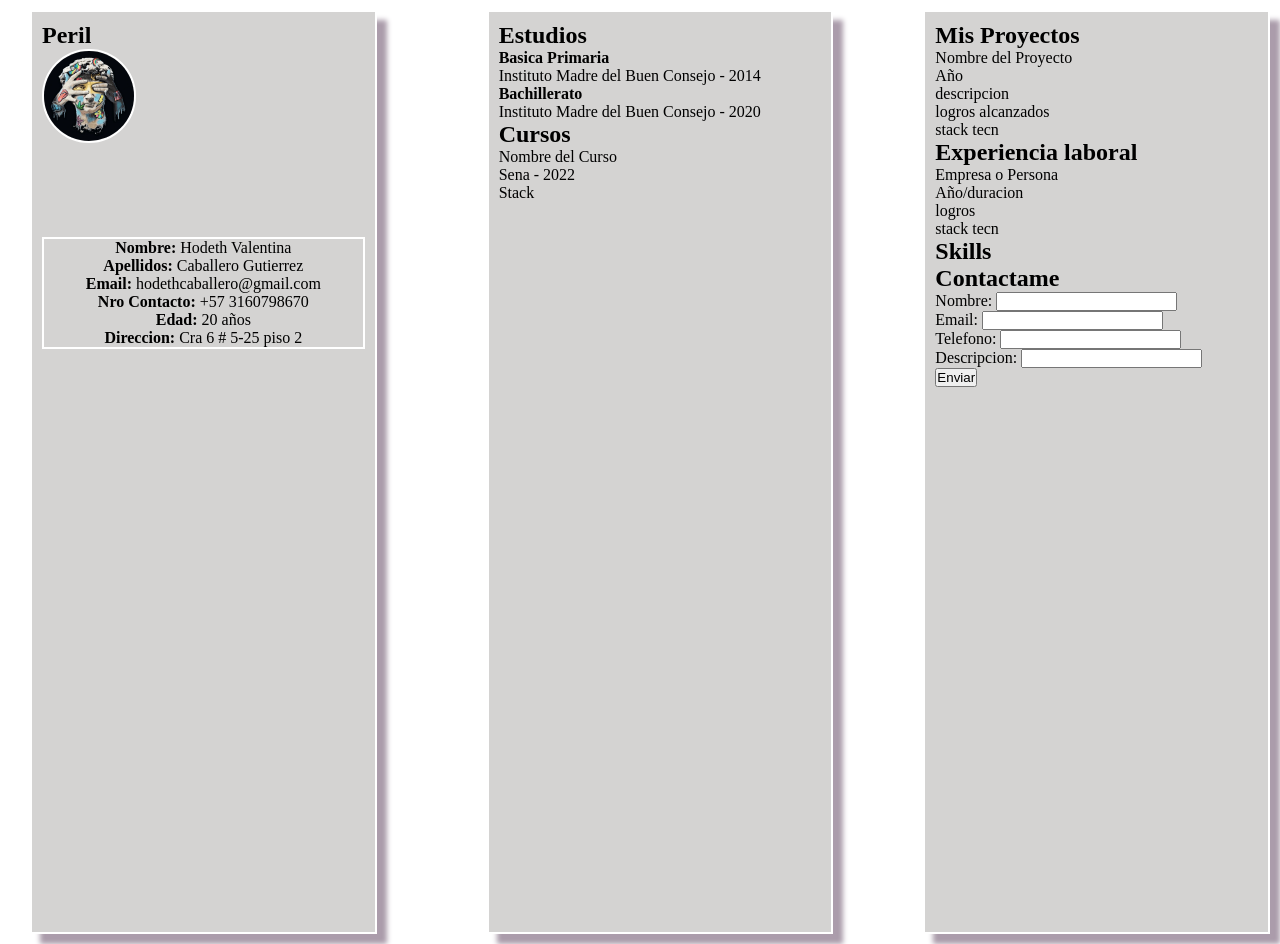
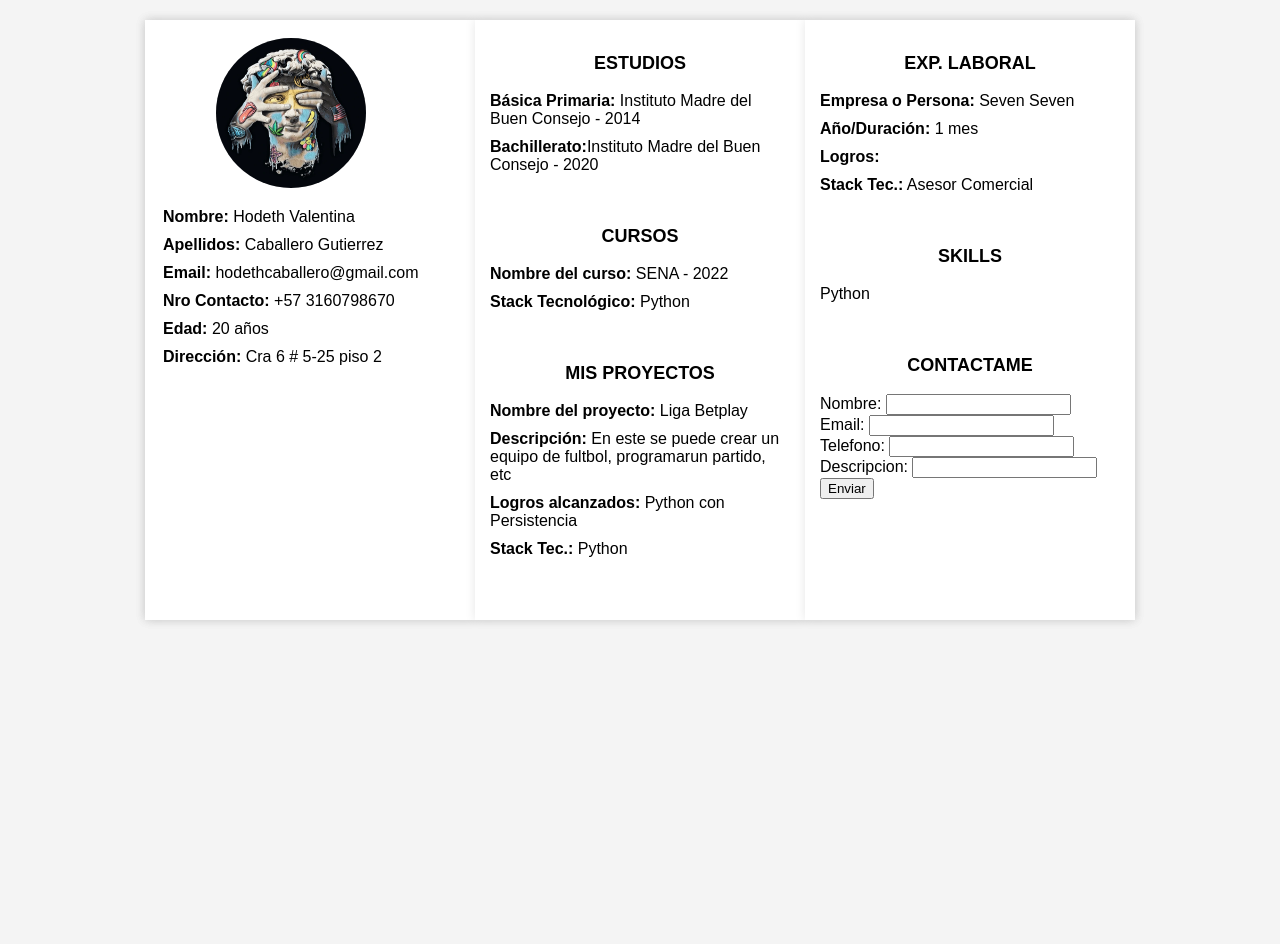
Before and after one commit to hdvalen/Taller2_Web, a plain HTML site: page index.html in a window 1280 px wide. After the commit the page ends 800 px from the top, so only its background shows below. Drawn offline with Linux system fonts and the light colour scheme.

Commit message:
segundo commit

```diff
--- a/css/style.css
+++ b/css/style.css
@@ -1,68 +1,80 @@
-*{
-    margin: 0px;
-    padding: 0px;
+body {
+    font-family: Arial, sans-serif;
+    background-color: #f4f4f4;
+    margin: 10px;
+    padding: 0;
 }
 
-.contenedor1{
-    background-color: #d4d3d2;
-    padding: 10px;
-    color: black;
-    border: 2px solid white;
-    box-shadow: 10px 10px 5px 0px #ab9cab;
-    right: 550px;
-    width: 500px;
-    height: 900px;
-    top: 500px;
-    margin: 10px  30px;
+.contenedor{
+    background-color: white;
+    margin: 20px auto;
+    box-shadow: 0 0 10px #0000001a;
+    border-collapse: collapse;
 
 }
 
-.contenedor2{
-
-    background-color: #d4d3d2;
-    padding: 10px;
-    color: black;
-    border: 2px solid white;
-    box-shadow: 10px 10px 5px 0px #ab9cab;
-    right: 550px;
-    width: 500px;
-    height: 900px;
-    top: 500px;
-    margin: 10px 80px;
-
+.cont {
+    background-color: #ffffff;
+    vertical-align: top;
+    padding: 15px;
+    margin: 20px auto;
+    box-shadow: 0 0 10px #0000001a;
+    border-collapse: collapse;
+    width: 300px;
+    text-align: justify;
 }
 
-.contenedor3{
-    background-color: #d4d3d2;
-    padding: 10px;
-    color: black;
-    border: 2px solid white;
-    box-shadow: 10px 10px 5px 0px #ab9cab;
-    right: 550px;
-    width: 500px;
-    height: 900px;
-    top: 500px;
-    margin: 10px  10px ;
-    flex-wrap: wrap;
+.cont1{
+    background-color: #ffffff;
+    vertical-align: top;
+    padding: 15px;
+    margin: 20px auto;
+    box-shadow: 0 0 10px #0000001a;
+    border-collapse: collapse;
+    width: 300px;
+    height: 570px;
+}
+.cont2{
+    background-color: #ffffff;
+    vertical-align: top;
+    padding: 15px;
+    margin: 20px auto;
+    box-shadow: 0 0 10px #0000001a;
+    border-collapse: collapse;
+    width: 300px;
+    text-align: justify;
 }
 
-.contenedor{
-    display: flex;
+img{
+    width: 150px;
+    height: 150px;
+    background-color: #ccc;
+    border-radius: 50%;
 }
 
 
-.img{
-    border-radius: 50px;
-    border: 2px solid white;
-    right: 90px;
-    top: 90px;
-    height: 90px;
-    width: 90px;
+h3 {
+    font-size: 18px;
+    text-align: center;
+}
 
+ul {
+    list-style-type: none;
+    padding: 0;
+}
 
+li {
+    margin-bottom: 10px;
 }
-.inf{
-    border: 2px solid white;
-    text-align: center;
-    margin-top: 90px;
+
+img {
+    display: flex;
+    justify-content: center;
+    align-items: center;
+    background-color: #ccc;
+    border-radius: 50%;
+    color: white;
+    width: 150px;
+    height: 150px;
+    margin: 0 auto;
 }
--- a/index.html
+++ b/index.html
@@ -7,58 +7,76 @@
     <title>Document</title>
 </head>
 <body>
-    <div class="contenedor">
-        <div class="contenedor1">
-            <h2>Peril</h2>
-            <div class="foto">
+    <table class="contenedor">
+        <tr>
+            <tr>
+                <!--Primer contenedor-->
+                <td class="cont">
+                    <table  >
+                        <tr>
+                            <td align="center">
+                                <div  class="img">
                                     <img src="image/david-street-style-graphic-designtextile-600nw-2265632523.webp" alt="foto" class="img">
                                 </div>
-        <div class="inf">
-            <strong>Nombre: </strong> Hodeth Valentina <br>
-            <strong>Apellidos: </strong> Caballero Gutierrez <br>
-            <strong>Email: </strong> hodethcaballero@gmail.com <br>
-            <strong>Nro Contacto: </strong> +57 3160798670 <br>
-            <strong>Edad: </strong> 20 años <br>
-            <strong>Direccion: </strong> Cra 6 # 5-25 piso 2
-        </div>
-        </div>
-        <div class="contenedor2">
-            <div>
-                <h2>Estudios</h2>
-                <dt><strong>Basica Primaria</strong></dt>
-                <dd>Instituto Madre del Buen Consejo - 2014</dd>
-                <dt><strong>Bachillerato</strong></dt>
-                <dd>Instituto Madre del Buen Consejo - 2020</dd>
-            </div>
-            <div>
-                <h2>Cursos</h2>
-                <dt>Nombre del Curso</dt>
-                <dd>Sena - 2022</dd>
-                <dd>Stack</dd>
-            </div>
-        </div>
-        <div class="contenedor3">
-        <div>
-            <h2>Mis Proyectos</h2>
-            <dt>Nombre del Proyecto</dt>
-            <dd>Año </dd>
-            <dd>descripcion</dd>
-            <dd>logros alcanzados</dd>
-            <dd>stack tecn</dd>
-        </div>
-        <div>
-            <h2>Experiencia laboral </h2>
-            <dt>Empresa o Persona</dt>
-            <dd>Año/duracion</dd>
-            <dd>logros</dd>
-            <dd>stack tecn</dd>
-        </div>
-        <div>
-            <h2>Skills</h2>
+                            </td>
+                        </tr>
+                        <tr>
+                            <td>
+                                <ul>
+                                    <li><strong>Nombre:</strong> Hodeth Valentina</li>
+                                    <li><strong>Apellidos:</strong> Caballero Gutierrez</li>
+                                    <li><strong>Email:</strong> hodethcaballero@gmail.com</li>
+                                    <li><strong>Nro Contacto:</strong> +57 3160798670</li>
+                                    <li><strong>Edad:</strong> 20 años</li>
+                                    <li><strong>Dirección:</strong> Cra 6 # 5-25 piso 2</li>
+                                </ul>
+                            </td>
+                        </tr>
+                    </table>
+                </td>
+                <!--Segundo contenedor-->
+                <td class="cont1">
 
-        </div>
-        <div>
-            <h2>Contactame</h2>
+                    <h3>ESTUDIOS</h3>
+                    <ul>
+                        <li><strong>Básica Primaria:</strong> Instituto Madre del Buen Consejo - 2014</li>
+                        <li><strong>Bachillerato:</strong>Instituto Madre del Buen Consejo - 2020 </li>
+                    </ul><br>
+
+                    <h3>CURSOS</h3>
+                    <ul>
+                        <li><strong>Nombre del curso:</strong> SENA - 2022</li>
+                        <li><strong>Stack Tecnológico:</strong> Python</li>
+                    </ul><br>
+
+                    <h3>MIS PROYECTOS</h3>
+                    <ul>
+                        <li><strong>Nombre del proyecto:</strong> Liga Betplay</li>
+                        <li><strong>Descripción:</strong> En este se puede crear un equipo de fultbol, programarun partido, etc</li>
+                        <li><strong>Logros alcanzados:</strong> Python con Persistencia</li>
+                        <li><strong>Stack Tec.:</strong> Python</li>
+                    </ul>
+
+                </td>
+                <!--Tercer contenedor-->
+                <td class="cont2">
+                    <table class="cont">
+                    <h3>EXP. LABORAL</h3>
+                    <ul>
+                        <li><strong>Empresa o Persona:</strong> Seven Seven</li>
+                        <li><strong>Año/Duración:</strong> 1 mes</li>
+                        <li><strong>Logros:</strong> </li>
+                        <li><strong>Stack Tec.:</strong> Asesor Comercial</li>
+                    </ul>
+                    <br>
+                    <h3>SKILLS</h3>
+                    <ul>
+                        <li>Python</li>
+                        <!-- Agrega más habilidades si es necesario -->
+                    </ul>
+                    <br>
+                    <h3>CONTACTAME</h3>
+                    <ul>
                         <form action="" class="Formulario">
                             <div>
                                 <label for="nombres">Nombre: </label>
@@ -77,8 +95,11 @@
                             </div>
                             <button type="submit">Enviar</button>
                         </form>
-        </div>
-        </div>
-    </div>
+                    </ul>
+                </table>
+                </td>
+
+    </tr>
+    </table>
 </body>
 </html>
```
Lines whose indentation alone changed are shown as unchanged.
